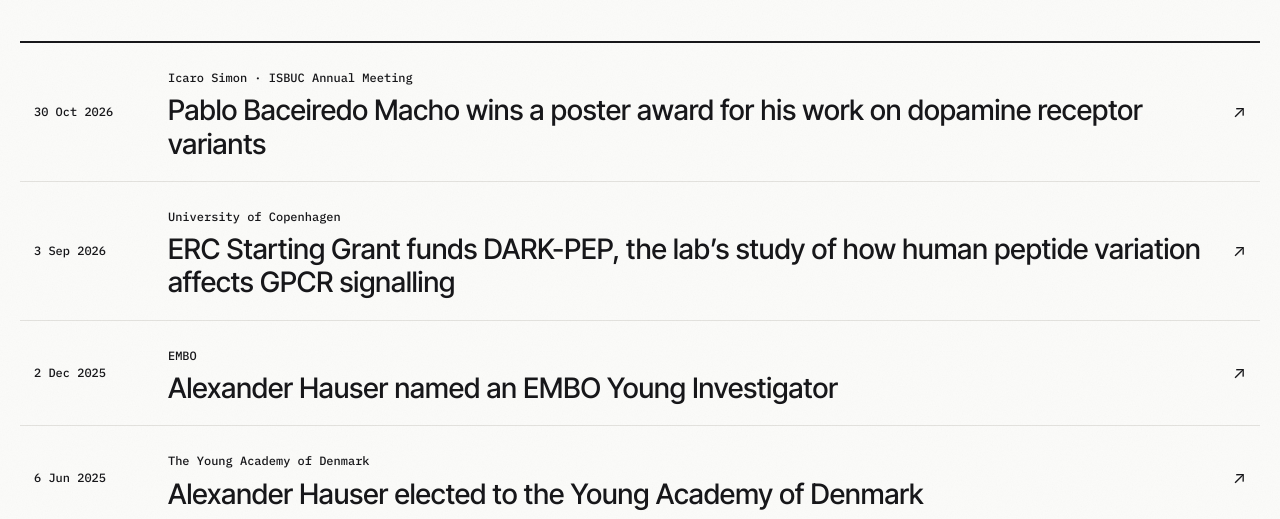
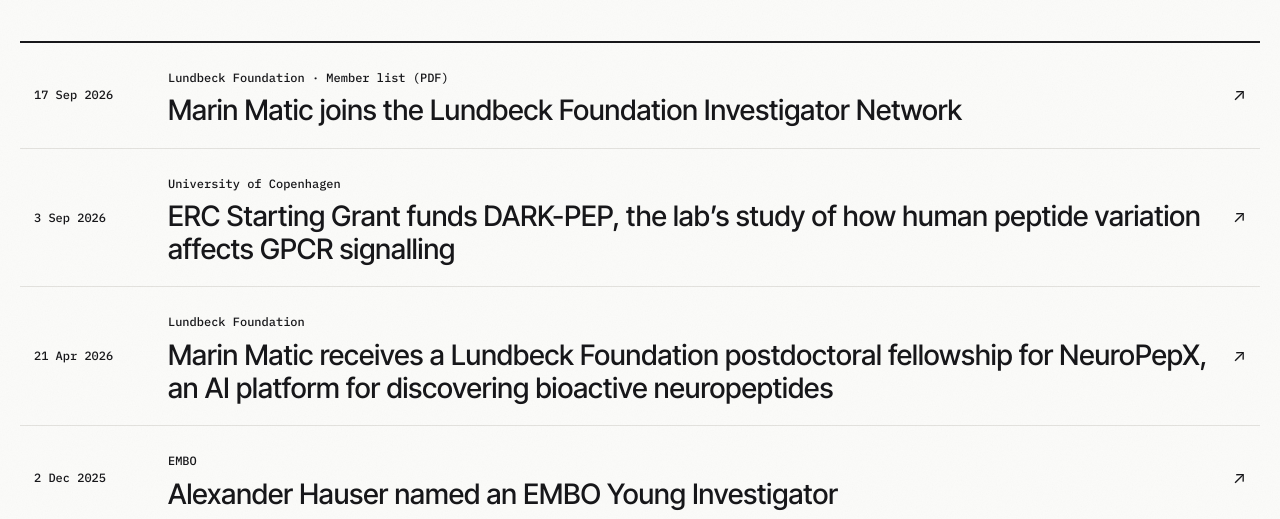
Before and after one commit to HauserGroup/hausergroup.github.io, an Astro site: page /news in a window 1280 px wide. Shown: the part 281-800 px from the top of the page. Built offline with nearby package versions, Linux system fonts and the light colour scheme; Astro itself is replaced by a stand-in of ours.

Commit message:
Use institutional news sources and add Lundbeck fellowship and network membership

```diff
--- a/src/pages/news.astro
+++ b/src/pages/news.astro
@@ -3,12 +3,11 @@ import CategoryPage from "../components/CategoryPage.astro";
 
 const stories = [
   {
-    date: "2026-10-30",
-    displayDate: "30 Oct 2026",
-    source: "Icaro Simon · ISBUC Annual Meeting",
-    title:
-      "Pablo Baceiredo Macho wins a poster award for his work on dopamine receptor variants",
-    href: "https://dk.linkedin.com/in/icarosimon",
+    date: "2026-09-17",
+    displayDate: "17 Sep 2026",
+    source: "Lundbeck Foundation · Member list (PDF)",
+    title: "Marin Matic joins the Lundbeck Foundation Investigator Network",
+    href: "https://lundbeckfonden.com/files/media/document/LFIN%20Members.pdf",
   },
   {
     date: "2026-09-03",
@@ -17,6 +16,14 @@ const stories = [
     title:
       "ERC Starting Grant funds DARK-PEP, the lab’s study of how human peptide variation affects GPCR signalling",
     href: "https://drug.ku.dk/news/news-2026/decoding-natures-peptides-to-design-the-medicines-of-tomorrow/",
+  },
+  {
+    date: "2026-04-21",
+    displayDate: "21 Apr 2026",
+    source: "Lundbeck Foundation",
+    title:
+      "Marin Matic receives a Lundbeck Foundation postdoctoral fellowship for NeuroPepX, an AI platform for discovering bioactive neuropeptides",
+    href: "https://lundbeckfonden.com/en/neuropepx-a-modular-ai-platform-bioactive-neuropeptide-discovery",
   },
   {
     date: "2025-12-02",
```
